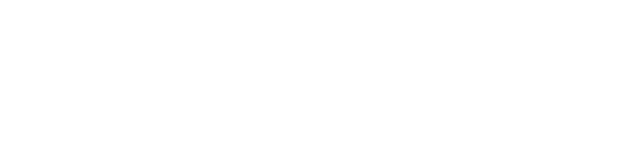
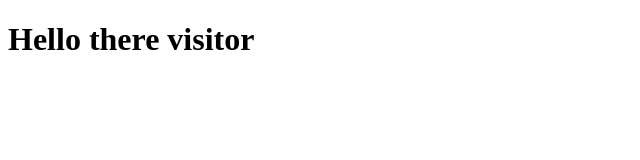
Before and after one commit to mdjannatulhasan/portfolio-milestone-1, a plain HTML site: page index.html in a window 1280 px wide. Shown: the whole page, without its empty margins (0-640 px from the left). Drawn offline with Linux system fonts and the light colour scheme.

Commit message:
Header Added

```diff
--- a/index.html
+++ b/index.html
@@ -7,6 +7,6 @@
     <title>Document</title>
 </head>
 <body>
-
+    <h1>Hello there visitor</h1>
 </body>
 </html>
```
